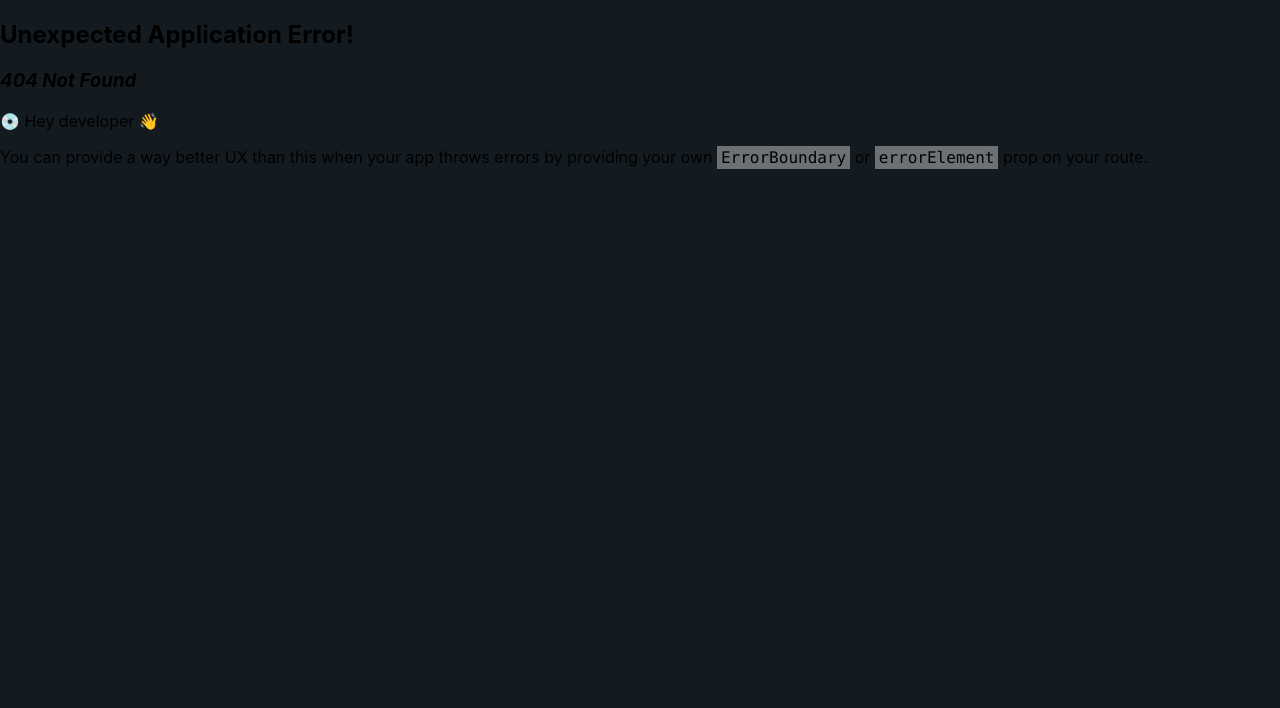
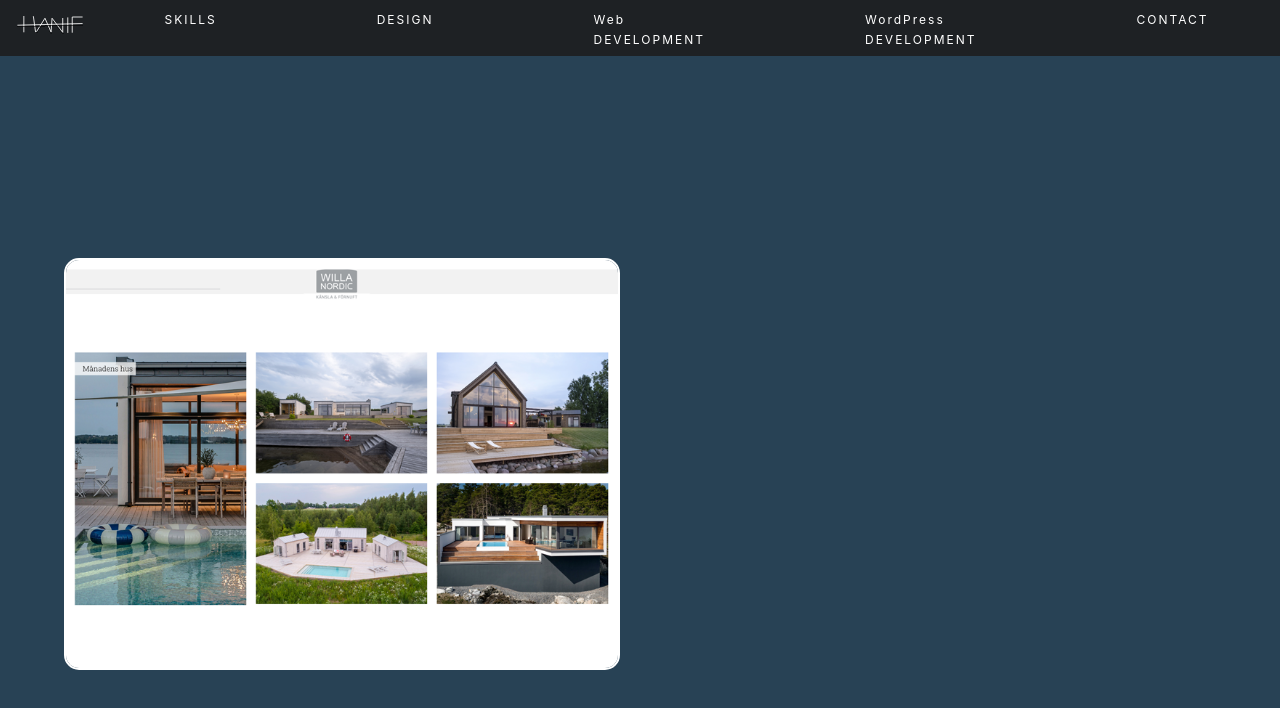
Before and after one commit to hanifb1360/portfolio-react, a React (Create React App) app: page /wpprojects in a window 1280 px wide. Before the commit this address had no page. Shown: the top 708 px of the page. Built offline with nearby package versions, Linux system fonts and the light colour scheme.

Commit message:
wordpress projects

```diff
--- a/src/App.js
+++ b/src/App.js
@@ -6,6 +6,7 @@ import Skills from './pages/Skills/Skills';
 import Projects from './pages/Projects/Projects';
 import Contact from './pages/Contact/Contact';
 import Design from './pages/Design/Design';
+import WpProjects from './pages/WordPressProjects/WpProjects';
 import './app.scss';
 
 import SideDrawer from './components/sidemenu/SideDrawer';
@@ -68,6 +69,10 @@ const router = createBrowserRouter([
         element: <Projects />,
       },
       {
+        path: '/wpprojects',
+        element: <WpProjects />,
+      },
+      {
         path: '/contact',
         element: <Contact />,
       },
--- a/src/components/Navbar/NavBar.scss
+++ b/src/components/Navbar/NavBar.scss
@@ -46,6 +46,7 @@
           a {
             color: white;
             text-decoration: none;
+            font-size: 12px;
 
             &:hover,
             &:active {
--- a/src/components/Navbar/Navbar.jsx
+++ b/src/components/Navbar/Navbar.jsx
@@ -31,7 +31,11 @@ const Navbar = ({ drawerToggleClickHandler }) => {
               <Link to="/design">DESIGN</Link>
             </li>
             <li>
-              <Link to="/projects">DEVELOPMENT</Link>
+              <Link to="/projects">Web DEVELOPMENT</Link>
+            </li>
+
+            <li>
+              <Link to="/wpprojects">WordPress DEVELOPMENT</Link>
             </li>
             <li>
               <Link to="/contact">CONTACT</Link>
--- /dev/null
+++ b/src/components/project/WpProject.jsx
@@ -0,0 +1,90 @@
+import { motion, AnimatePresence } from 'framer-motion';
+import styles from './Project.module.scss';
+import { useProjectDetails } from '../../hooks/useProjectDetails';
+import { useCloseButtonAnimation } from '../../hooks/useCloseButtonAnimation';
+import { useRef, useState } from 'react';
+import useIsMobile from '../../hooks/useIsMobile';
+
+const WordPressProject = ({ wordPressProject }) => {
+  const [showDetails, setShowDetails] = useState(false);
+  const { closeButtonAnimation, setCloseButtonAnimation } =
+    useCloseButtonAnimation();
+  const isMobile = useIsMobile();
+  const detailsRef = useRef(null);
+
+  useProjectDetails(showDetails, setShowDetails);
+
+  const handleProjectClick = () => {
+    if (showDetails) {
+      setShowDetails(false);
+    } else {
+      setShowDetails(true);
+    }
+  };
+
+  return (
+    <div className={styles.projectContainer}>
+      <img
+        src={wordPressProject.image}
+        alt="it represent a glance on the project main page"
+        className={styles.projectImage}
+        onClick={handleProjectClick}
+      />
+
+      <AnimatePresence>
+        {showDetails && (
+          <motion.div
+            initial={{ opacity: 0, y: 50 }}
+            animate={{ opacity: 1, y: 0 }}
+            exit={{ opacity: 0, y: 50 }}
+            transition={{
+              duration: 0.4,
+              ease: 'easeInOut',
+            }}
+            className={styles.projectDetails}
+            ref={detailsRef}
+          >
+            <motion.button
+              className={styles.closeButton}
+              onClick={() => setShowDetails(false)}
+              onMouseEnter={() => setCloseButtonAnimation('hover')}
+              onMouseLeave={() => setCloseButtonAnimation('initial')}
+              animate={closeButtonAnimation}
+            >
+              <svg width="23" height="23" viewBox="0 0 23 23">
+                <path
+                  d="M1.26339 1.24282C1.68522 0.821002 2.37802 0.821002 2.79983 1.24282L11.0236 9.46658L19.2474 1.24282C19.6692 0.821002 20.362 0.821002 20.7838 1.24282C21.2057 1.66463 21.2057 2.35742 20.7838 2.77924L12.56 11.003L20.7838 19.2268C21.2057 19.6486 21.2057 20.3414 20.7838 20.7632C20.362 21.185 19.6692 21.185 19.2474 20.7632L11.0236 12.5394L2.79983 20.7632C2.37802 21.185 1.68522 21.185 1.26339 20.7632C0.841573 20.3414 0.841573 19.6486 1.26339 19.2268L9.48715 11.003L1.26339 2.77924C0.841573 2.35742 0.841573 1.66463 1.26339 1.24282Z"
+                  fill="#fff"
+                />
+              </svg>
+            </motion.button>
+
+            <div
+              className={styles.projectDescription}
+              dangerouslySetInnerHTML={{ __html: wordPressProject.description }}
+            />
+
+            {wordPressProject && wordPressProject.technologies && (
+              <ul className={styles.projectTech}>
+                {wordPressProject.technologies.map((tech, index) => (
+                  <li key={index}>{tech}</li>
+                ))}
+              </ul>
+            )}
+            <div className={styles.projectLinks}>
+              <a
+                target={isMobile ? null : '_blank'}
+                href={wordPressProject.demoLink}
+                rel="noopener noreferrer"
+              >
+                Discover the Project
+              </a>
+            </div>
+          </motion.div>
+        )}
+      </AnimatePresence>
+    </div>
+  );
+};
+
+export default WordPressProject;
--- /dev/null
+++ b/src/data/wordPress-projectList.js
@@ -0,0 +1,13 @@
+import WillaNordic from '../assets/images/wn.png';
+
+export const wordPressProjectList = [
+  {
+    id: 1,
+
+    description:
+      'In this project, I played a pivotal role in the later phase, refining and extending the dynamic websites using WordPress as the CMS, along with Elementor Pro and Jet Plugins. The goal was to amplify user interaction, combining captivating visuals with seamless functionality. This late-stage involvement allowed for further development, ensuring the websites met and exceeded client expectations for an engaging and user-friendly experience.',
+    image: WillaNordic,
+    technologies: ['WordPress', 'Elementor Pro', 'Jen Plugins', 'Javascript'],
+    demoLink: 'https://willanordic.se/',
+  },
+];
--- /dev/null
+++ b/src/pages/WordPressProjects/WpProjects.jsx
@@ -0,0 +1,34 @@
+import WordPressProject from '../../components/project/WpProject';
+import { wordPressProjectList } from '../../data/wordPress-projectList';
+import useScrollPosition from '../../hooks/useScrollPosition';
+import useScrollRestoration from '../../hooks/useScrollRestoration';
+import styles from './WpProjects.module.scss';
+import 'animate.css';
+
+const WpProjects = () => {
+  useScrollRestoration();
+  const scrollPosition = useScrollPosition();
+  useScrollRestoration();
+  const backgroundColor =
+    scrollPosition > 0 ? 'rgb(20, 27, 32)' : 'rgb(40, 66, 85)';
+  return (
+    <div
+      style={{
+        backgroundColor,
+        transition: 'background-color 0.6s ease-out',
+      }}
+      className={`${styles.wordpressPage} animate__animated animate__fadeIn animate__slow`}
+    >
+      <div className={styles.wordpressContainer}>
+        {wordPressProjectList.map((wordpressProject) => (
+          <WordPressProject
+            key={wordpressProject.id}
+            wordPressProject={wordpressProject}
+          />
+        ))}
+      </div>
+    </div>
+  );
+};
+
+export default WpProjects;
--- /dev/null
+++ b/src/pages/WordPressProjects/WpProjects.module.scss
@@ -0,0 +1,66 @@
+@import "../../variables.scss";
+
+.wordpressPage {
+  width: 100%;
+
+  min-height: 100vh;
+  background-color: $primary-color;
+  display: flex;
+  flex-direction: column;
+  align-items: center;
+  justify-content: space-around;
+  padding: 7rem 4rem 0 4rem;
+
+  .portfolioCodeContainer {
+    width: 100%;
+
+    a {
+      color: rgb(61, 61, 61);
+
+      background-color: #a8c7c4;
+      font-size: 1rem;
+      margin: 2rem 1rem 0 1rem;
+      text-decoration: none;
+      text-transform: uppercase;
+      letter-spacing: 2px;
+      padding: 0.5rem 2rem;
+      border: none;
+      border-radius: 5px;
+      transition: all 0.3s;
+
+      &:hover {
+        background-color: #7d9b97;
+        color: #000;
+      }
+    }
+  }
+
+  .wordpressContainer {
+    width: 100%;
+    height: fit-content;
+    margin-top: 4rem;
+    display: grid;
+    grid-template-columns: 1fr 1fr;
+    grid-auto-columns: 1fr;
+    gap: 40px 40px;
+    grid-auto-flow: row;
+  }
+}
+
+@media screen and (max-width: 768px) {
+  .wordpressPage {
+    padding: 6rem 1rem 1rem 1rem;
+    .portfolioCodeContainer {
+      width: fit-content;
+      a {
+        font-size: 0.6rem;
+        font-weight: 700;
+      }
+    }
+    .wordpressContainer {
+      margin-top: 0;
+      grid-template-columns: 1fr;
+      padding: 6rem 2rem 4rem 2rem;
+    }
+  }
+}
```
Also changed, not shown: src/assets/images/wn.png (added).
